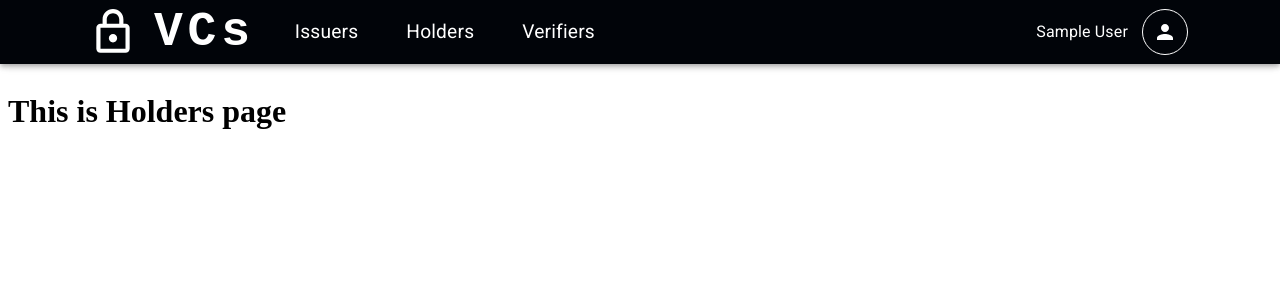
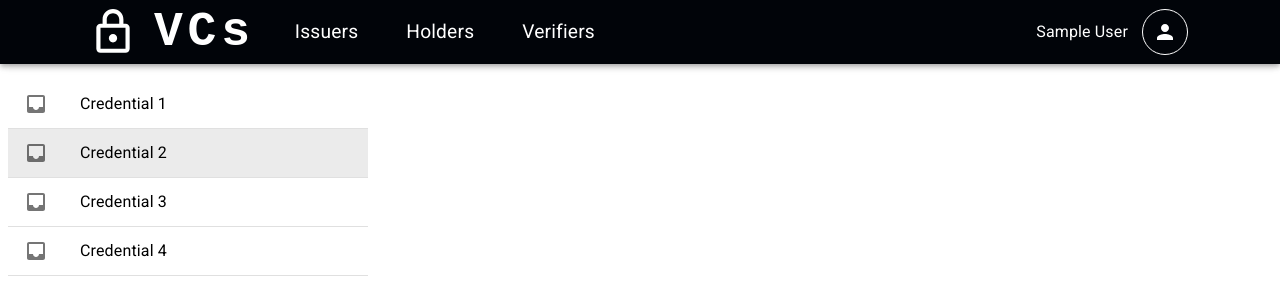
Before and after one commit to trislee02/verifiable-credential-system, a React (Create React App) app in the folder client/: page /holders in a window 1280 px wide. Shown: the top 300 px of the page. Built offline with nearby package versions, Linux system fonts and the light colour scheme; sample sign-in values are in the browser's storage.

Commit message:
add holder credential list

```diff
--- a/client/src/App.js
+++ b/client/src/App.js
@@ -4,6 +4,7 @@ import { useSelector } from "react-redux";
 import { Routes, Route, Navigate } from "react-router-dom";
 import IssuersPage from "./components/Issuers/IssuersPage";
 import FormPage from "./components/Form/FormPage";
+import HoldersPage from "./components/Holders/HoldersPage";
 
 const App = () => {
     const authenticated = useSelector((store) => store.authSlice.isAuthenticated);
@@ -13,7 +14,7 @@ const App = () => {
             <Header />
             <Routes>
                 <Route path="issuers" element={<IssuersPage />} />
-                <Route path="holders" element={<h1>This is Holders page</h1>} />
+                <Route path="holders" element={<HoldersPage />} />
                 <Route path="f/:id" element={<FormPage/>}/>
                 <Route path="verifiers" element={<h1>This is Verifiers page</h1>} />
             </Routes>
--- /dev/null
+++ b/client/src/components/Holders/HoldersPage.js
@@ -0,0 +1,61 @@
+import React, { useState } from "react";
+import Box from "@mui/material/Box";
+import { Button } from "@mui/material"
+import SelectedList from "./SelectedList";
+import TextField from '@mui/material/TextField';
+import Dialog from '@mui/material/Dialog';
+import DialogActions from '@mui/material/DialogActions';
+import DialogContent from '@mui/material/DialogContent';
+import DialogContentText from '@mui/material/DialogContentText';
+import DialogTitle from '@mui/material/DialogTitle';
+
+
+const HoldersPage = () => {
+    const [selectedCred, setSelectedCred] = useState(null);
+    const [openDialog, setOpenDialog] = useState(false);
+    const [privateKey, setPrivateKey] = useState("");
+
+    const onSelectCred = (cred) => {
+        setSelectedCred(cred);
+        setOpenDialog(true);
+    }
+
+    const handleClose = () => {
+        setOpenDialog(false);
+    };
+
+    const handleDecrypt = () => {
+        alert("Decrypt success");
+        handleClose();
+    }
+
+    return (
+        <Box sx={{ width: "100%", typography: "body1" }}>
+            <SelectedList onSelectCred={onSelectCred}/>
+            <Dialog open={openDialog} onClose={handleClose}>
+                <DialogTitle>Holder's Private Key</DialogTitle>
+                <DialogContent>
+                <DialogContentText>
+                    Please enter private key to decrypt the selected credential
+                </DialogContentText>
+                <TextField
+                    autoFocus
+                    margin="dense"
+                    id="name"
+                    label="Holder's private key"
+                    type="password"
+                    fullWidth
+                    variant="standard"
+                    onChange={(event) => setPrivateKey(event.target.value)}
+                />
+                </DialogContent>
+                <DialogActions>
+                <Button onClick={handleClose}>Cancel</Button>
+                <Button onClick={handleDecrypt}>Decrypt</Button>
+                </DialogActions>
+            </Dialog>
+        </Box>
+    );
+};
+
+export default HoldersPage;
--- /dev/null
+++ b/client/src/components/Holders/SelectedList.js
@@ -0,0 +1,45 @@
+import * as React from 'react';
+import Box from '@mui/material/Box';
+import List from '@mui/material/List';
+import ListItemButton from '@mui/material/ListItemButton';
+import ListItemIcon from '@mui/material/ListItemIcon';
+import ListItemText from '@mui/material/ListItemText';
+import Divider from '@mui/material/Divider';
+import InboxIcon from '@mui/icons-material/Inbox';
+import DraftsIcon from '@mui/icons-material/Drafts';
+
+const listCred = [
+    "Credential 1",
+    "Credential 2",
+    "Credential 3",
+    "Credential 4"
+]
+
+export default function SelectedList({ onSelectCred }) {
+  const [selectedIndex, setSelectedIndex] = React.useState(1);
+
+  const handleListItemClick = (event, index, cred) => {
+    setSelectedIndex(index);
+    onSelectCred(cred);
+  };
+
+  return (
+    <Box sx={{ width: '100%', maxWidth: 360, bgcolor: 'background.paper' }}>
+      <List component="nav" aria-label="main mailbox folders">
+        {listCred.map((cred, index) => (
+            <>
+                <ListItemButton
+                    selected={selectedIndex === index}
+                    onClick={(event) => handleListItemClick(event, index, cred)}>
+                    <ListItemIcon>
+                        <InboxIcon />
+                    </ListItemIcon>
+                    <ListItemText primary={cred} />
+                </ListItemButton>
+                <Divider />
+            </>
+        ))}
+      </List>
+    </Box>
+  );
+}
```
